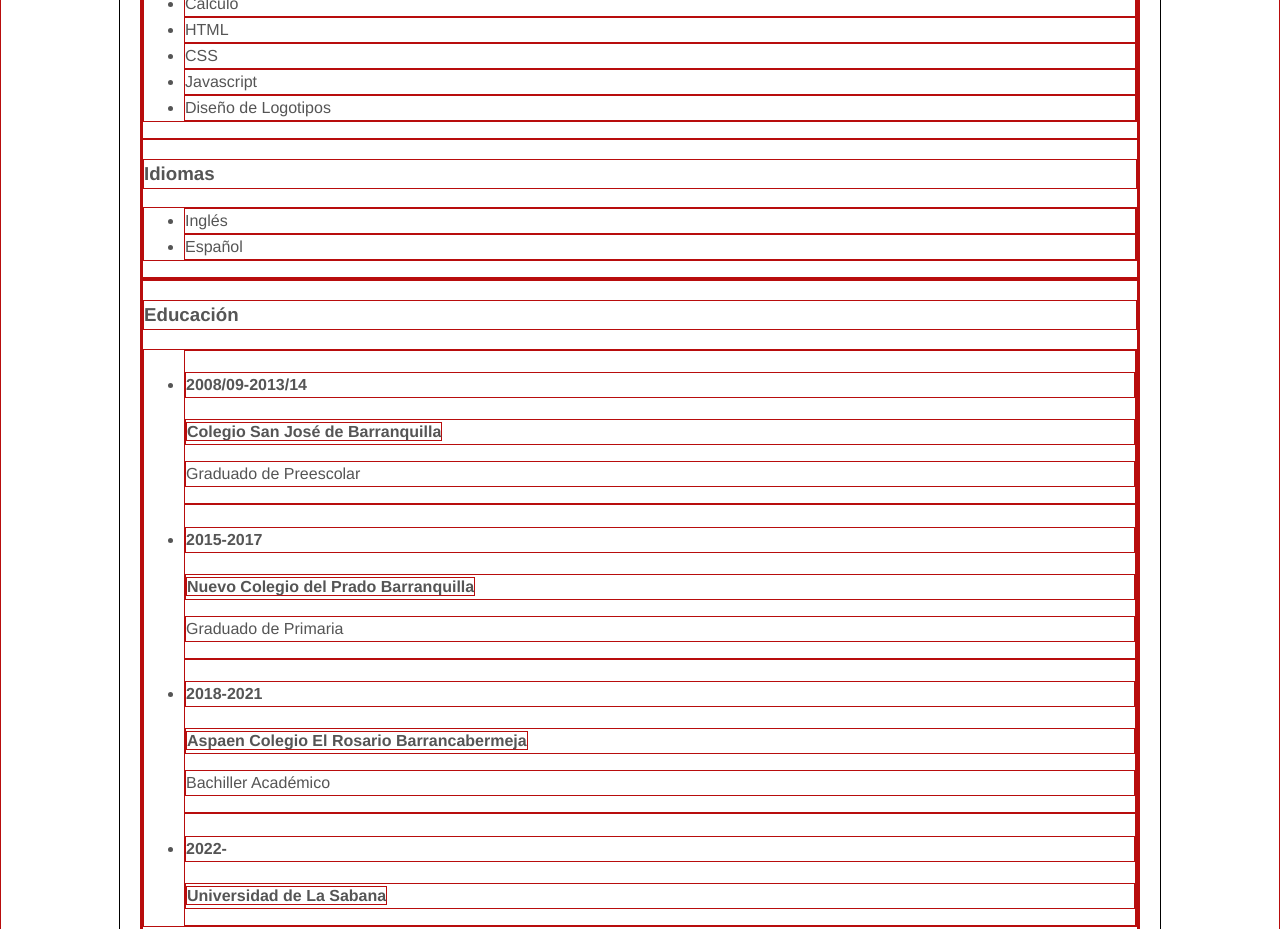
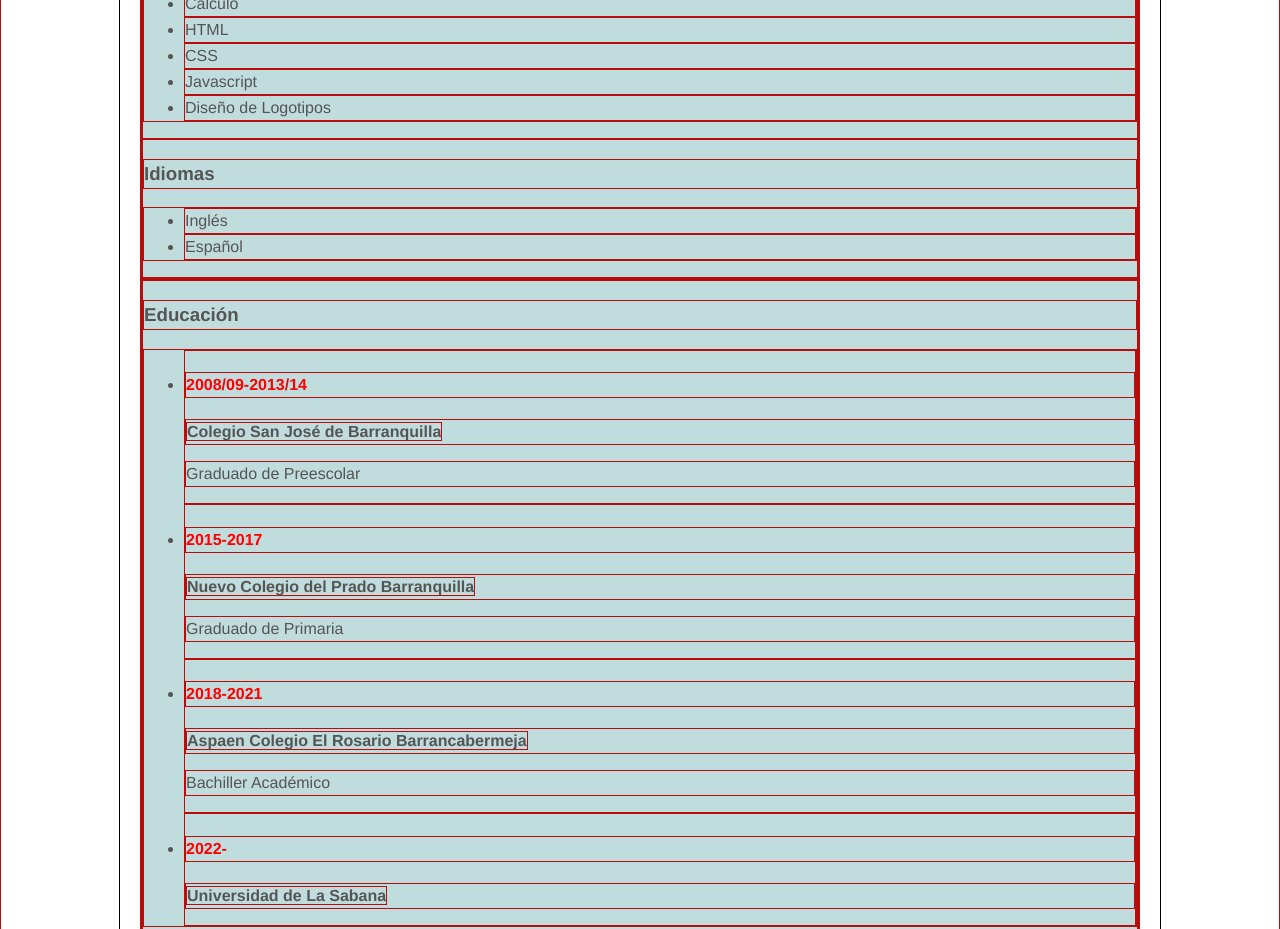
Before and after one commit to Rickay1121/Curriculo, a plain HTML site: page index.html in a window 1280 px wide. Shown: the part 916-1845 px from the top of the page. Drawn offline with Linux system fonts and the light colour scheme.

Commit message:
Main listo

```diff
--- a/diseño.css
+++ b/diseño.css
@@ -4,6 +4,11 @@
 
 header{
 
+}
+
+img{
+	float: center;
+	padding: 10px;
 }
 
 body{
@@ -18,13 +23,13 @@ body{
 
 main{
 	display:inline-block;
+	background-color: #C1DCDD;
+}
+
+h4{
+	Color: red;
 }
 
 aside{
 	display: inline-block;
 }
-
-img{
-	float: center;
-	padding: 10px;
-}
```
